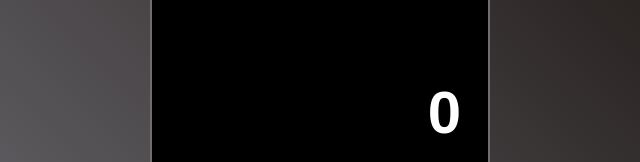
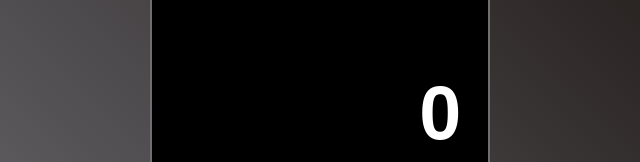
Before and after one commit to Ziorks/Calculator, a plain HTML site: page index.html in a window 1280 px wide. Shown: the part 165-327 px from the top of the page, 320-960 px from the left. Drawn offline with Linux system fonts and the light colour scheme; a web font is replaced by a local one.

Commit message:
readout auto sizes now

```diff
--- a/main.js
+++ b/main.js
@@ -20,6 +20,7 @@ let inputting = true;
 let awaitingNum2 = false;
 let activeOperator = null;
 
+let display = document.querySelector(".display");
 let readout = document.querySelector("#readout");
 let dot = document.getElementById(".");
 let equals = document.getElementById("equals");
@@ -36,6 +37,30 @@ let operators = {
   multiply: document.getElementById("multiply"),
   divide: document.getElementById("divide"),
 };
+
+function resizeReadout() {
+  let readoutFontSize = parseFloat(
+    window.getComputedStyle(readout, null).getPropertyValue("font-size")
+  );
+  while (display.scrollHeight > display.clientHeight) {
+    readoutFontSize--;
+    readout.style.fontSize = readoutFontSize + "px";
+  }
+  while (display.scrollHeight <= display.clientHeight) {
+    readoutFontSize++;
+    readout.style.fontSize = readoutFontSize + "px";
+    if (display.scrollHeight > display.clientHeight) {
+      readoutFontSize--;
+      readout.style.fontSize = readoutFontSize + "px";
+      break;
+    }
+  }
+  while (readout.scrollWidth > readout.clientWidth) {
+    readoutFontSize--;
+    readout.style.fontSize = readoutFontSize + "px";
+  }
+}
+resizeReadout();
 
 function calculate() {
   if (activeOperator) {
@@ -62,6 +87,7 @@ function calculate() {
     }
     screenValue = num1;
     readout.innerHTML = screenValue;
+    resizeReadout();
     inputting = false;
     uncolorActiveOperator();
   }
@@ -76,6 +102,7 @@ function uncolorActiveOperator() {
 
 function updateInput() {
   readout.innerHTML = screenValue;
+  resizeReadout();
   inputting = true;
   uncolorActiveOperator();
 }
@@ -124,6 +151,7 @@ function pressClear() {
     awaitingNum2 = false;
   }
   screenValue = "0";
+  resizeReadout();
   inputting = true;
   readout.innerHTML = screenValue;
 }
@@ -374,3 +402,7 @@ document.addEventListener("keyup", (e) => {
     operatorMouseLeave(equals);
   }
 });
+
+window.addEventListener("resize", (e) => {
+  resizeReadout();
+});
--- a/styles.css
+++ b/styles.css
@@ -55,13 +55,14 @@ body {
     margin-top: 40%;
     margin-bottom: 3%;
     padding: 0 8%;
+    overflow: scroll;
 }
 
 .readout {
     color: white;
-    font-size: max(5vh, 33px);
+    font-size: max(5vh, 93px);
+    text-align: right;
     overflow: scroll;
-    text-align: right;
 }
 
 
```
